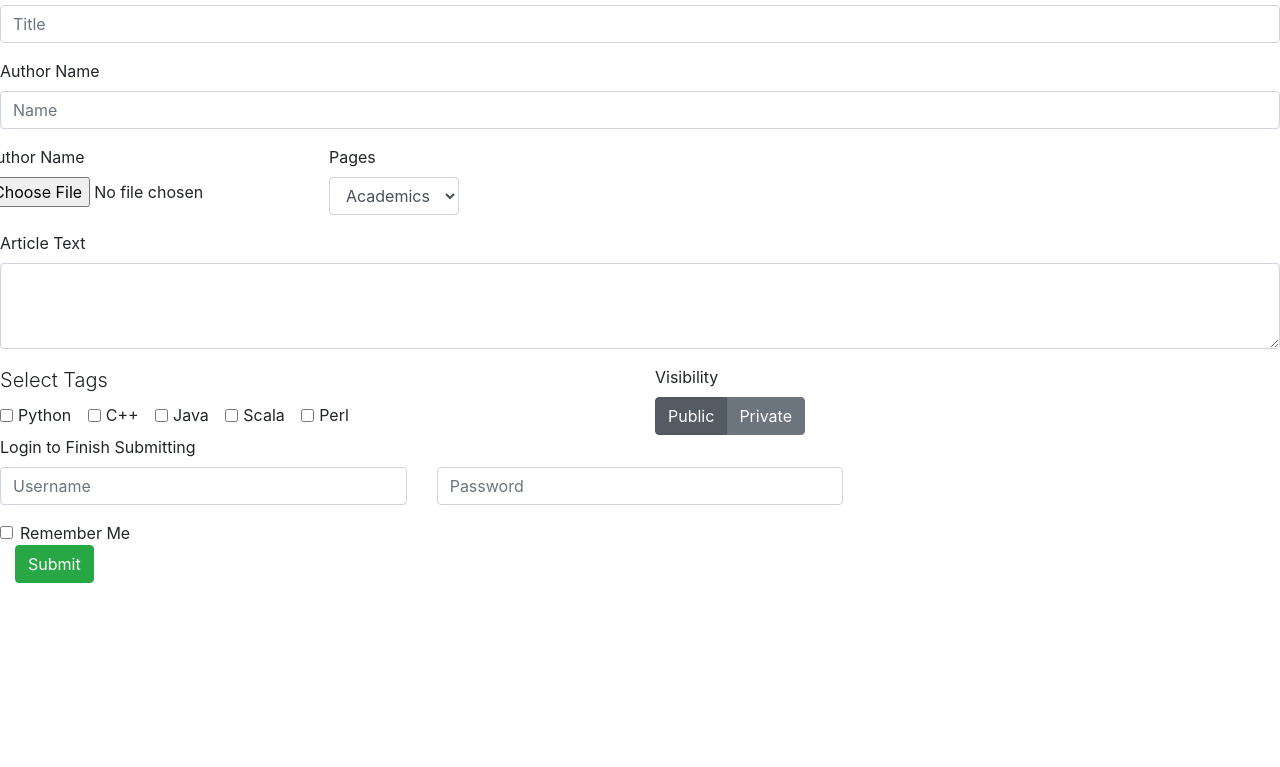
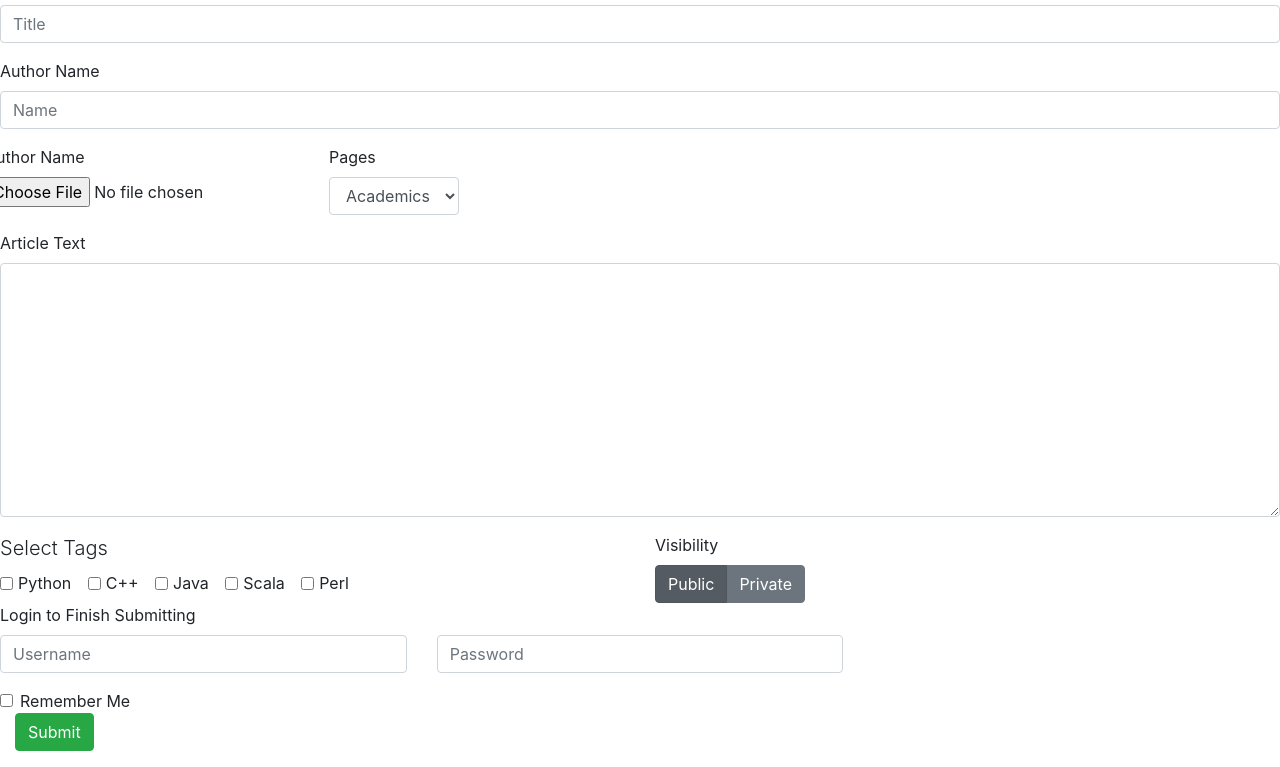
Before and after one commit to riathakkar/riathakkar.github.io, a plain HTML site: page form.html in a window 1280 px wide. Shown: the part 83-850 px from the top of the page. Before the commit the page ends 800 px from the top, so only its background shows below. Drawn offline with nearby package versions, Linux system fonts and the light colour scheme.

Commit message:
Add files via upload

```diff
--- a/form.html
+++ b/form.html
@@ -32,7 +32,7 @@
       </div>
       <div class="form-group">
         <label for="exampleFormControlTextarea1">Article Text</label>
-        <textarea class="form-control" id="exampleFormControlTextarea1" rows="3"></textarea>
+        <textarea class="form-control" id="exampleFormControlTextarea1" rows="10"></textarea>
       </div>
       <div class="row">
         <div class="col-md-6">
```
